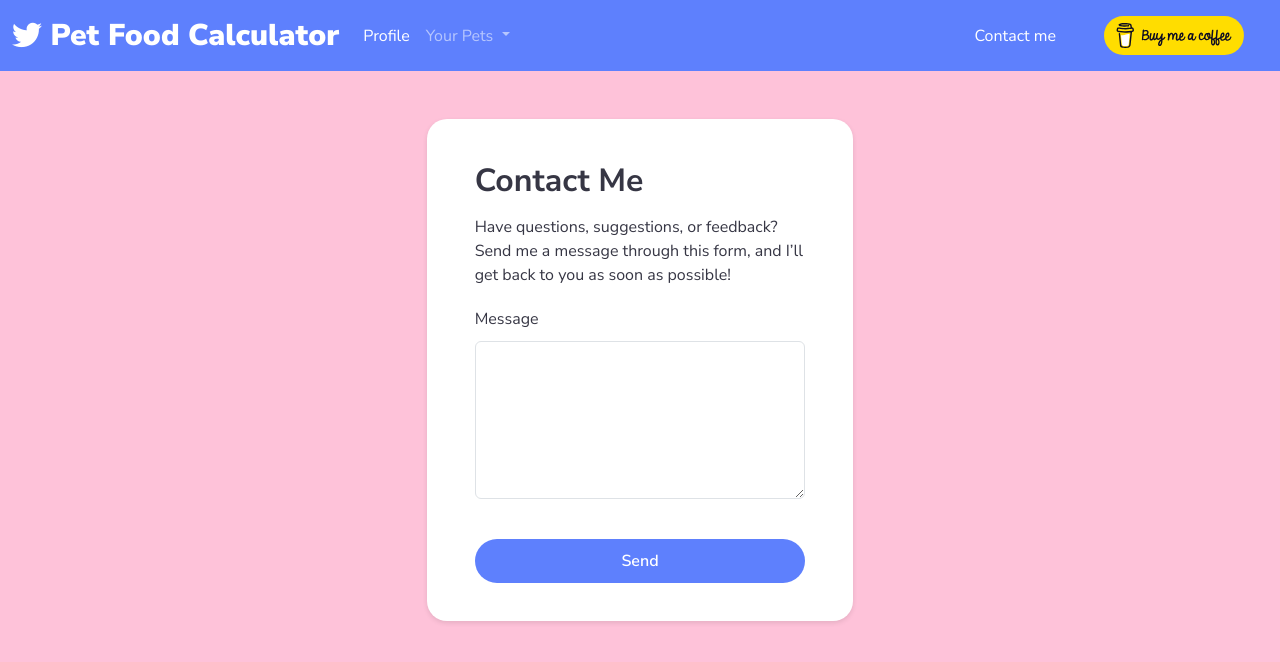
After one commit to mykytaso/pet-food-calculator, a Django app: page /send-message in a window 1280 px wide. The commit adds this page. Shown: the top 662 px of the page. Run offline with Django 5.2, Linux system fonts and the light colour scheme; the visitor is signed in with stand-in values (Sample User, id 1); data that the repository does not hold is empty; parts of the project's set-up code (start-up, migrations or seed data) failed here and were passed over; some libraries are stand-ins or nearby versions.

Commit message:
Add message sending feature and integrate Celery for asynchronous processing

```diff
--- a/PetFoodCalculator/urls.py
+++ b/PetFoodCalculator/urls.py
@@ -4,7 +4,7 @@ from django.urls import path, include
 
 urlpatterns = [
     path("admin/", admin.site.urls),
-    path("account/", include("users.urls", namespace="users")),
+    path("", include("users.urls", namespace="users")),
     path("accounts/", include("allauth.urls")),
     path("", include("calculator.urls", namespace="calculator")),
 ] + debug_toolbar_urls()
--- a/calculator/__init__.py
+++ b/calculator/__init__.py
@@ -0,0 +1,3 @@
+from .celery import app as celery_app
+
+__all__ = ("celery_app",)
--- a/calculator/helpers/__init__.py
+++ b/calculator/helpers/__init__.py
@@ -3,4 +3,5 @@ from .telegram import (
     tm_user_visited_bmc_first_time,
     tm_user_visited_bmc_again,
     tm_guest_visited_bmc_first_time,
+    tm_send_message
 )
--- a/calculator/helpers/telegram.py
+++ b/calculator/helpers/telegram.py
@@ -1,6 +1,7 @@
 from datetime import timedelta
 
 import requests
+from celery import shared_task
 from django.utils.timezone import now
 
 from PetFoodCalculator import settings
@@ -24,36 +25,49 @@ def send_telegram_message(message: str) -> None:
         raise Exception(f"Error sending message: {response.text}")
 
 
-def tm_new_user_created(user) -> None:
+def tm_new_user_created(date_joined, email: str) -> None:
     send_telegram_message(
         f"{MESSAGE_TITLE}"
+        f"⏱️ {(date_joined - timedelta(hours=4)).strftime('%Y-%m-%d %H:%M:%S')}\n"
         f"👨‍🦰 <b>New User Registered</b>\n"
-        f"⏱️{(user.date_joined - timedelta(hours=4)).strftime('%Y-%m-%d %H:%M:%S')}\n"
-        f"📧 {user.email}"
+        f"📧 {email}"
     )
 
 
-def tm_user_visited_bmc_first_time(user) -> None:
+@shared_task
+def tm_user_visited_bmc_first_time(email: str) -> None:
     send_telegram_message(
         f"{MESSAGE_TITLE}"
+        f"⏱️ {(now() - timedelta(hours=4)).strftime('%Y-%m-%d %H:%M:%S')}\n"
         f"👨‍🦰 <b>User Visited ☕️BMC the first time</b>\n"
-        f"⏱️{(now() - timedelta(hours=4)).strftime('%Y-%m-%d %H:%M:%S')}\n"
-        f"📧 {user.email}"
+        f"📧 {email}"
     )
 
 
-def tm_user_visited_bmc_again(user):
+@shared_task
+def tm_user_visited_bmc_again(email: str) -> None:
     send_telegram_message(
         f"{MESSAGE_TITLE}"
+        f"⏱️ {(now() - timedelta(hours=4)).strftime('%Y-%m-%d %H:%M:%S')}\n"
         f"👨‍🦰 <b>User Visited ☕️BMC again</b>\n"
-        f"⏱️{(now() - timedelta(hours=4)).strftime('%Y-%m-%d %H:%M:%S')}\n"
-        f"📧 {user.email}"
+        f"📧 {email}"
     )
 
 
+@shared_task
 def tm_guest_visited_bmc_first_time():
     send_telegram_message(
         f"{MESSAGE_TITLE}"
+        f"⏱️ {(now() - timedelta(hours=4)).strftime('%Y-%m-%d %H:%M:%S')}\n"
         f"👻 <b>Guest Visited ☕️BMC</b>\n"
-        f"⏱️{(now() - timedelta(hours=4)).strftime('%Y-%m-%d %H:%M:%S')}\n"
     )
+
+
+@shared_task
+def tm_send_message(email: str, message: str) -> None:
+    send_telegram_message(
+        f"{MESSAGE_TITLE}"
+        f"⏱️ {(now() - timedelta(hours=4)).strftime('%Y-%m-%d %H:%M:%S')}\n"
+        f"📧 <b>Message from: {email}</b>\n"
+        f"💬 {message}"
+    )
--- a/static/css/style.css
+++ b/static/css/style.css
@@ -21,11 +21,6 @@ body {
     font-family: "Nunito Sans", sans-serif !important;
     color: var(--dark-color) !important;
 }
-
-.color-primary {
-    color: var(--primary-color) !important;
-}
-
 
 .form-check-input:checked {
     background-color: var(--primary-color);
@@ -228,7 +223,7 @@ body {
     padding: 38px 48px 38px 48px !important;
     margin-top: 48px !important;
     font-family: "Nunito Sans", sans-serif !important;
-    color: var(--primary-color) !important;
+    color: var(--dark-color) !important;
 }
 
 .box-header {
@@ -259,6 +254,14 @@ body {
 
 .shadow {
     box-shadow: 0 2px 5px rgba(0, 0, 0, 0.1) !important;
+}
+
+.box-pet-menu {
+    border-radius: 30px;
+    background-color: #ffffff;
+    padding: 20px;
+    margin: 20px 0 0 0;
+    box-shadow: 0 2px 5px rgba(0, 0, 0, 0.1);
 }
 
 
@@ -299,3 +302,8 @@ body {
     border-radius: 30px;
     background-color: #e7ebfd;
 }
+
+
+.helptext {
+  visibility: hidden;
+}
--- a/templates/allauth/elements/alert.html
+++ b/templates/allauth/elements/alert.html
@@ -1,7 +1,7 @@
 {% load allauth %}
 
-<div class="row justify-content-center m-4">
-  <div class="col-auto">
+<div class="row justify-content-center mt-4 mb-0 pb-0">
+  <div class="col-auto p-0 m-0">
     <div role="alert" class="alert alert-xs {% if attrs.level == "error" %}alert-warning{% else %}alert-info{% endif %}">
         {% slot message %}{% endslot %}
     </div>
--- a/templates/calculator/pet_detail.html
+++ b/templates/calculator/pet_detail.html
@@ -5,9 +5,9 @@
   <div class="container-fluid">
 
     <!-- Title and Edit Button -->
-    <div class="row justify-content-center" style="margin-top:20px">
+    <div class="row justify-content-center">
       <!-- Main Title Section -->
-      <div class="col-auto shadow" style="border-radius: 30px; background-color: #ffffff; padding: 10px;">
+      <div class="col-auto box-pet-menu">
 
         <div class="row justify-content-center align-items-center px-3">
           <!-- Pet Icon + Name -->
--- a/templates/includes/navbar.html
+++ b/templates/includes/navbar.html
@@ -1,6 +1,6 @@
 {% load static %}
 
-<nav class="navbar navbar-dark navbar-expand-md" style="background-color: var(--primary-color);">
+<nav class="navbar navbar-dark navbar-expand-lg" style="background-color: var(--primary-color);">
   <div class="container-fluid">
     <a class="navbar-brand"
        style="color: #ffffff; font-size: 30px; font-weight: 900;"
@@ -85,13 +85,18 @@
             </div>
           </li>
         {% endif %}
+      </ul>
 
-      </ul>
+      <div class="nav-item me-5 my-3 my-lg-0">
+        <a class="nav-link text-white" href="{% url 'users:send-message' %}">Contact me</a>
+      </div>
+
       {% if user.is_authenticated %}
-        <div class="mt-4 mt-md-0 me-md-3" style="margin: 0 20px 0 0;">
+        <div class="me-4 my-3 my-lg-0">
           {% include "includes/bmc.html" %}
         </div>
       {% endif %}
+
     </div>
   </div>
 </nav>
--- /dev/null
+++ b/templates/users/send_message.html
@@ -0,0 +1,57 @@
+{% extends "base.html" %}
+{% load crispy_forms_filters %}
+{% load crispy_forms_tags %}
+
+{% block body %}
+
+  <div class="container-fluid">
+
+    <div class="row justify-content-center align-items-center">
+      <div class="col-11 col-sm-9 col-md-7 col-lg-5 col-xl-4 box">
+        <div class="box-header">
+          Contact Me
+        </div>
+        <div style="margin: 10px 0 10px 0">
+          Have questions, suggestions, or feedback? Send me a message through this form, and I’ll get back to you as
+          soon as possible!
+        </div>
+
+        <div class="box-content">
+          <form method="POST" action="{% url 'users:send-message' %}">
+            {% csrf_token %}
+
+            <!-- Email Input -->
+            {% if not user.is_authenticated %}
+              <label class="form-label box-content-margin-top" for="email">Email</label>
+              <input class="form-control"
+                     id="email"
+                     type="email"
+                     name="email"
+                     placeholder="Your email (optional)"
+              >
+            {% else %}
+              <input type="email" name="email" value="{{ user.email }}" hidden aria-label="Email">
+            {% endif %}
+
+            <!-- Message Input -->
+            <label class="form-label box-content-margin-top" for="message">Message</label>
+            <textarea class="form-control"
+                      id="message"
+                      type="text"
+                      rows="6"
+                      name="message"
+                      maxlength="1000"
+                      required
+            ></textarea>
+
+            <div>
+              <input class="btn btn-primary box-btn-margin-top w-100" type="submit" value="Send">
+            </div>
+          </form>
+        </div>
+      </div>
+    </div>
+
+  </div>
+
+{% endblock %}
--- a/users/forms.py
+++ b/users/forms.py
@@ -5,4 +5,26 @@ from django.contrib.auth import get_user_model
 class UserSettingsForm(forms.ModelForm):
     class Meta:
         model = get_user_model()
-        fields = ["currency",]
+        fields = [
+            "currency",
+        ]
+
+
+class MessageForm(forms.Form):
+    email = forms.EmailField(
+        required=False,
+        widget=forms.EmailInput(attrs={"placeholder": "Your email (optional)"}),
+    )
+    message = forms.CharField(label="Message", max_length=1000, widget=forms.Textarea)
+
+
+from allauth.account.forms import LoginForm
+
+
+class CustomLoginForm(LoginForm):
+    """Custom login form to remove 'Forgot your password?'."""
+
+    def __init__(self, *args, **kwargs):
+        super().__init__(*args, **kwargs)
+        if "password" in self.fields:
+            self.fields["password"].help_text = None
--- a/users/models.py
+++ b/users/models.py
@@ -1,5 +1,4 @@
 import uuid
-from datetime import timedelta
 
 from django.contrib.auth import get_user_model
 from django.contrib.auth.models import AbstractUser
@@ -8,7 +7,6 @@ from django.db.models.signals import post_save
 from django.dispatch import receiver
 
 from calculator.helpers import tm_new_user_created
-from calculator.helpers.telegram import send_telegram_message
 
 
 class User(AbstractUser):
@@ -48,4 +46,4 @@ class User(AbstractUser):
 @receiver(post_save, sender=get_user_model())
 def new_user_created_telegram_notification(sender, instance, created, **kwargs):
     if created:
-        tm_new_user_created(instance)
+        tm_new_user_created(instance.date_joined, instance.email)
--- a/users/urls.py
+++ b/users/urls.py
@@ -2,7 +2,7 @@ from django.urls import path
 
 from .views import (
     UserDetailView,
-    UserSettingsView, UserDeleteView, BuyMeCoffeeView,
+    UserSettingsView, UserDeleteView, BuyMeCoffeeView, SendMessageView,
 )
 
 app_name = "users"
@@ -12,4 +12,5 @@ urlpatterns = [
     path("me/settings/", UserSettingsView.as_view(), name="user-settings"),
     path("me/delete/", UserDeleteView.as_view(), name="user-delete"),
     path("bymeacoffee/", BuyMeCoffeeView.as_view(), name="by-me-a-coffee"),
+    path("send-message", SendMessageView.as_view(), name="send-message"),
 ]
--- a/users/views.py
+++ b/users/views.py
@@ -1,6 +1,7 @@
+from django.contrib import messages
 from django.contrib.auth import get_user_model
 from django.contrib.auth.mixins import LoginRequiredMixin
-from django.shortcuts import redirect
+from django.shortcuts import redirect, render
 from django.urls import reverse_lazy
 from django.views import generic
 
@@ -8,9 +9,10 @@ from PetFoodCalculator import settings
 from calculator.helpers import (
     tm_user_visited_bmc_first_time,
     tm_user_visited_bmc_again,
-    tm_guest_visited_bmc_first_time
+    tm_guest_visited_bmc_first_time,
+    tm_send_message,
 )
-from users.forms import UserSettingsForm
+from users.forms import UserSettingsForm, MessageForm
 
 
 class UserDetailView(LoginRequiredMixin, generic.TemplateView):
@@ -27,7 +29,6 @@ class UserSettingsView(LoginRequiredMixin, generic.UpdateView):
         return self.request.user
 
 
-
 class UserDeleteView(LoginRequiredMixin, generic.DeleteView):
     model = get_user_model()
     success_url = reverse_lazy("calculator:home")
@@ -41,9 +42,27 @@ class BuyMeCoffeeView(generic.View):
         if request.user.is_authenticated and not request.user.has_visited_buy_me_coffee:
             request.user.has_visited_buy_me_coffee = True
             request.user.save(update_fields=["has_visited_buy_me_coffee"])
-            tm_user_visited_bmc_first_time(request.user)
+            tm_user_visited_bmc_first_time.delay(request.user.email)
         elif request.user.is_authenticated and request.user.has_visited_buy_me_coffee:
-            tm_user_visited_bmc_again(request.user)
+            tm_user_visited_bmc_again.delay(request.user.email)
         else:
-            tm_guest_visited_bmc_first_time()
+            tm_guest_visited_bmc_first_time.delay()
         return redirect(getattr(settings, "BUY_ME_A_COFFEE_LINK"))
+
+
+class SendMessageView(generic.View):
+    def get(self, request, *args, **kwargs):
+        form = MessageForm()
+        return render(request, "users/send_message.html", {"form": form})
+
+    def post(self, request, *args, **kwargs):
+        form = MessageForm(request.POST)
+        if form.is_valid():
+            tm_send_message.delay(
+                message=form.cleaned_data.get("message", ""),
+                email=form.cleaned_data.get("email", ""),
+            )
+            messages.success(request, "Thank you! Your message has been sent.")
+            return redirect("users:send-message")
+        else:
+            return redirect("users:send-message")
```
Also changed, not shown: PetFoodCalculator/settings.py (+12 -0 lines), calculator/celery.py (added, +13 -0 lines), templates/account/login.html (+26 -19 lines), templates/allauth/elements/form.html (+7 -12 lines), templates/calculator/home_guest.html (+12 -7 lines), templates/calculator/index.html (deleted, +0 -139 lines).
